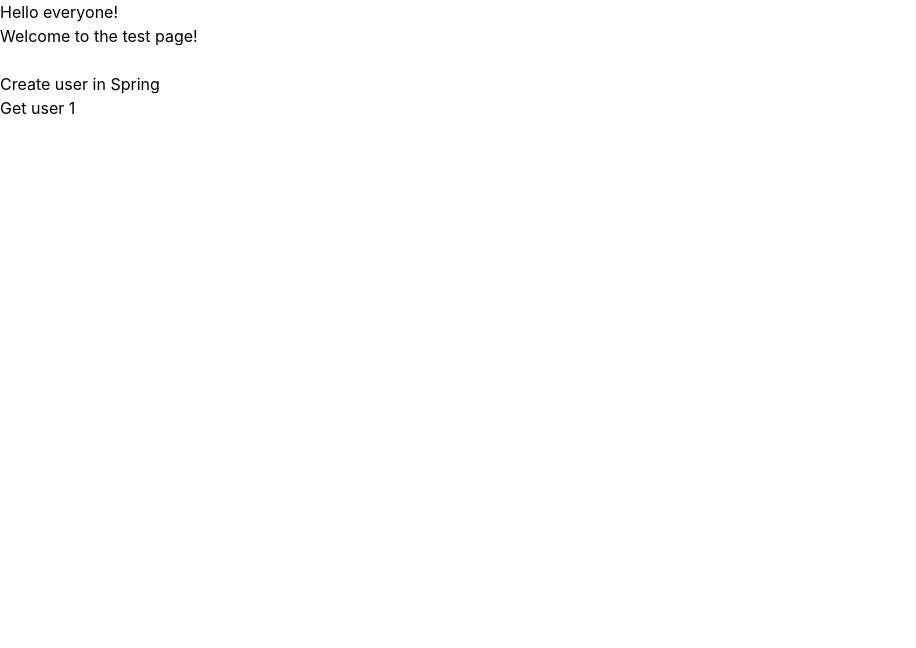
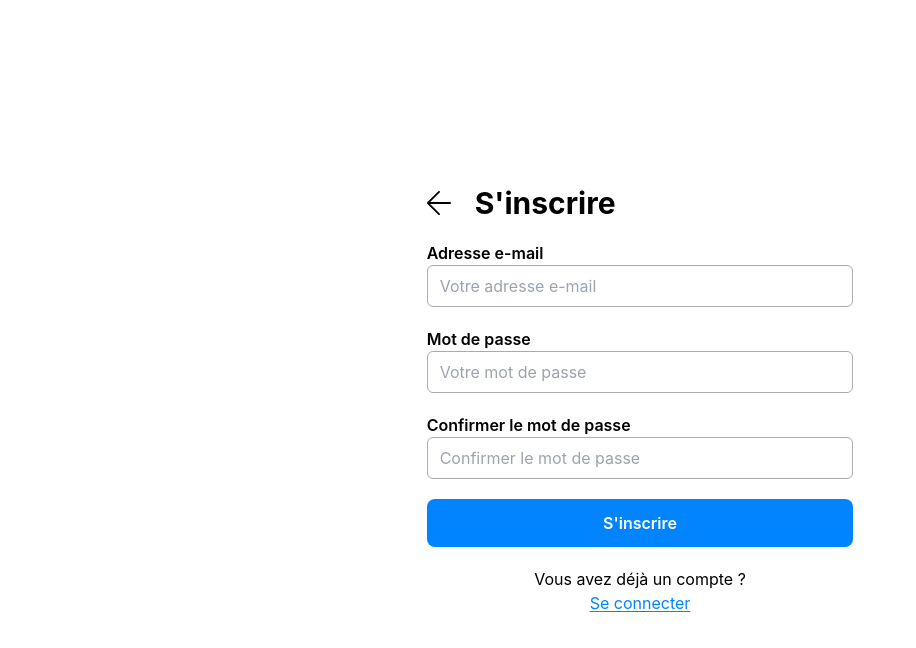
Before and after one commit to solalmaurel/ProjetAW, a React (Create React App) app in the folder frontend/: page /register in a window 1280 px wide. Shown: the top 648 px of the page, without its empty margins (0-916 px from the left). Built offline with nearby package versions, Linux system fonts and the light colour scheme.

Commit message:
add authentication page + routing

```diff
--- a/frontend/package.json
+++ b/frontend/package.json
@@ -13,6 +13,7 @@
     "@types/react-dom": "^19.0.4",
     "react": "^19.1.0",
     "react-dom": "^19.1.0",
+    "react-router": "^7.5.1",
     "react-scripts": "5.0.1",
     "typescript": "^4.9.5",
     "web-vitals": "^2.1.4"
--- a/frontend/public/index.html
+++ b/frontend/public/index.html
@@ -1,5 +1,5 @@
 <!DOCTYPE html>
-<html lang="en">
+<html lang="fr">
   <head>
     <meta charset="utf-8" />
     <link rel="icon" href="%PUBLIC_URL%/favicon.ico" />
@@ -7,7 +7,7 @@
     <meta name="theme-color" content="#000000" />
     <meta
       name="description"
-      content="Web site created using create-react-app"
+      content="Un site d'entraide entre étudiants"
     />
     <link rel="apple-touch-icon" href="%PUBLIC_URL%/logo192.png" />
     <!--
@@ -24,7 +24,7 @@
       work correctly both with client-side routing and a non-root public URL.
       Learn how to configure a non-root public URL by running `npm run build`.
     -->
-    <title>React App</title>
+    <title>Entraide étudiante</title>
   </head>
   <body>
     <noscript>You need to enable JavaScript to run this app.</noscript>
--- a/frontend/src/index.tsx
+++ b/frontend/src/index.tsx
@@ -4,13 +4,24 @@ import './index.css';
 import App from './pages/App';
 import reportWebVitals from './reportWebVitals';
 import TestPage from "./pages/TestPage";
+import {BrowserRouter, Route, Routes} from "react-router";
+import LoginPage from "./pages/authentication/login";
+import RegisterPage from "./pages/authentication/register";
 
 const root = ReactDOM.createRoot(
   document.getElementById('root') as HTMLElement
 );
+
 root.render(
   <React.StrictMode>
-    <TestPage />
+      <BrowserRouter>
+          <Routes>
+              <Route path="/" element={<App/>} />
+              <Route path="test" element={<TestPage/>} />
+              <Route path="login" element={<LoginPage/>} />
+              <Route path="register" element={<RegisterPage/>} />
+          </Routes>
+      </BrowserRouter>
   </React.StrictMode>
 );
 
--- /dev/null
+++ b/frontend/src/pages/authentication/login.tsx
@@ -0,0 +1,39 @@
+import {JSX} from "react";
+
+export default function LoginPage(): JSX.Element {
+
+    return (
+        <div className="w-dvw h-dvh flex items-center justify-center">
+            <div className="flex flex-col space-y-5 w-1/3">
+                <div className="flex flex-row space-x-6 items-center">
+                    <a href="/"><img src="/back-arrow.svg" alt="Revenir en arrière" height="24" width="24"/></a>
+                    <h1 className="font-bold text-3xl">Se connecter</h1>
+                </div>
+                <form className="flex flex-col space-y-5">
+                    <div className="flex flex-col">
+                        <span className="font-semibold">Adresse e-mail</span>
+                        <input className="border border-[#adaba8] px-3 py-2 rounded-md" type="email" id="email"
+                               name="email" placeholder="Votre adresse e-mail"/>
+                    </div>
+                    <div className="flex flex-col">
+                        <span className="font-semibold">Mot de passe</span>
+                        <input className="border border-[#adaba8] px-3 py-2 rounded-md" type="password" id="password"
+                               name="password" placeholder="Votre mot de passe"/>
+                    </div>
+                    <div className="space-x-2">
+                        <input type="checkbox" name="remember"/>
+                        <label htmlFor="remember">Se souvenir de moi</label>
+                    </div>
+                    <button className="text-white bg-[#0084FF] px-2 py-3 rounded-lg font-semibold" type="submit">Se
+                        connecter
+                    </button>
+                    <div className="flex flex-col items-center">
+                        Vous n&apos;avez pas encore de compte ?
+                        <a href="/register" className="text-[#0084FF] underline underline-offset-2">Créer un compte</a>
+                    </div>
+                </form>
+            </div>
+        </div>
+    );
+
+}
--- /dev/null
+++ b/frontend/src/pages/authentication/register.tsx
@@ -0,0 +1,39 @@
+import {JSX} from "react";
+
+export default function RegisterPage(): JSX.Element {
+
+    return (
+        <div className="w-dvw h-dvh flex items-center justify-center">
+            <div className="flex flex-col space-y-5 w-1/3">
+                <div className="flex flex-row space-x-6 items-center">
+                    <a href="/"><img src="/back-arrow.svg" alt="Revenir en arrière" height="24" width="24"/></a>
+                    <h1 className="font-bold text-3xl">S'inscrire</h1>
+                </div>
+                <form className="flex flex-col space-y-5">
+                    <div className="flex flex-col">
+                        <span className="font-semibold">Adresse e-mail</span>
+                        <input className="border border-[#adaba8] px-3 py-2 rounded-md" type="email" id="email"
+                               name="email" placeholder="Votre adresse e-mail"/>
+                    </div>
+                    <div className="flex flex-col">
+                        <span className="font-semibold">Mot de passe</span>
+                        <input className="border border-[#adaba8] px-3 py-2 rounded-md" type="password" id="password"
+                               name="password" placeholder="Votre mot de passe"/>
+                    </div>
+                    <div className="flex flex-col">
+                        <span className="font-semibold">Confirmer le mot de passe</span>
+                        <input className="border border-[#adaba8] px-3 py-2 rounded-md" type="password" id="confirm"
+                               name="confirm" placeholder="Confirmer le mot de passe"/>
+                    </div>
+                    <button className="text-white bg-[#0084FF] px-2 py-3 rounded-lg font-semibold"
+                            type="submit">S&apos;inscrire
+                    </button>
+                    <div className="flex flex-col items-center">
+                        Vous avez déjà un compte ?
+                        <a href="/login" className="text-[#0084FF] underline underline-offset-2">Se connecter</a>
+                    </div>
+                </form>
+            </div>
+        </div>
+    );
+}
```
Also changed, not shown: frontend/public/back-arrow.svg (added), frontend/public/manifest.json, 1 other file (tests, documents, lock files or other folders).
